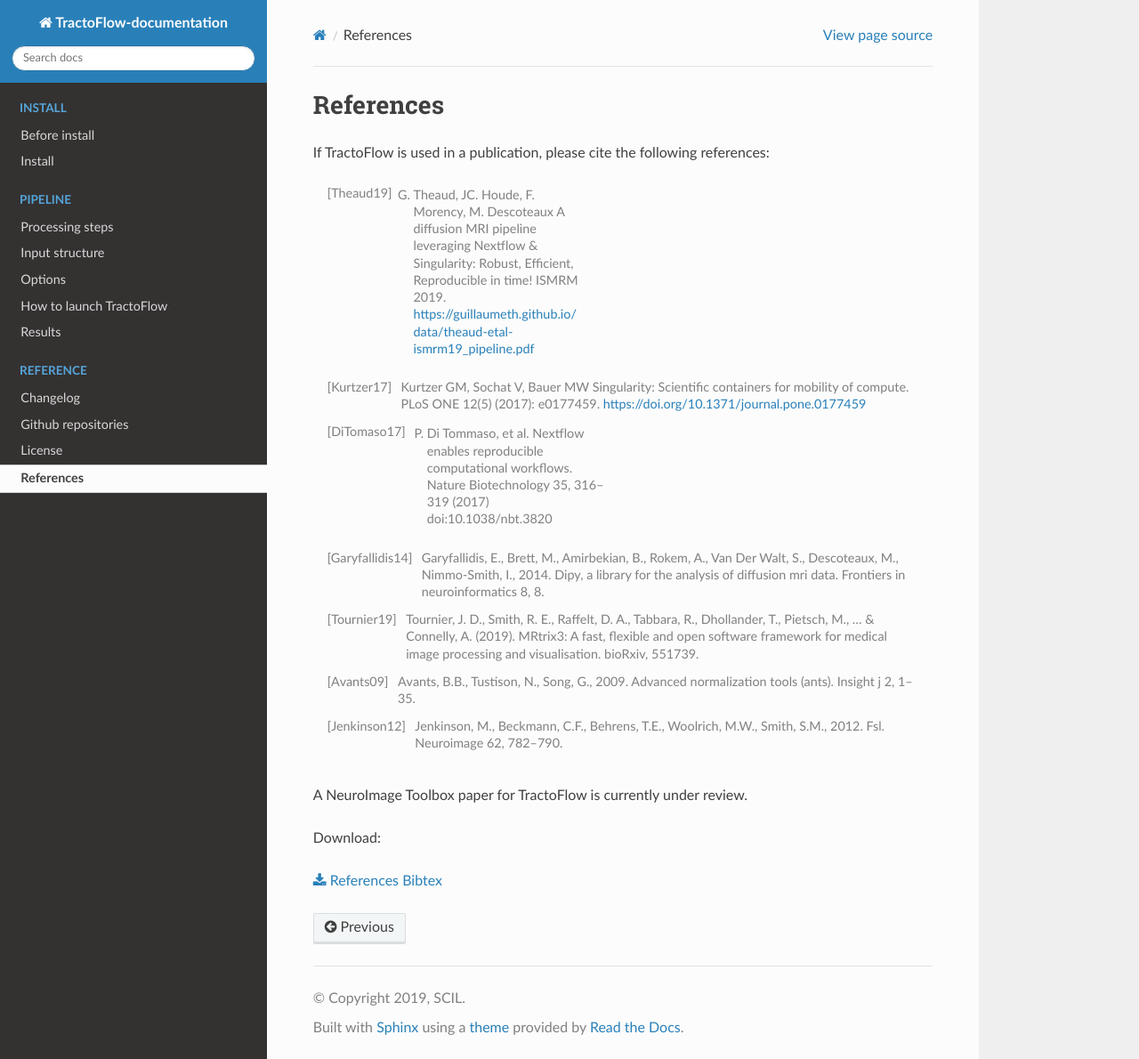
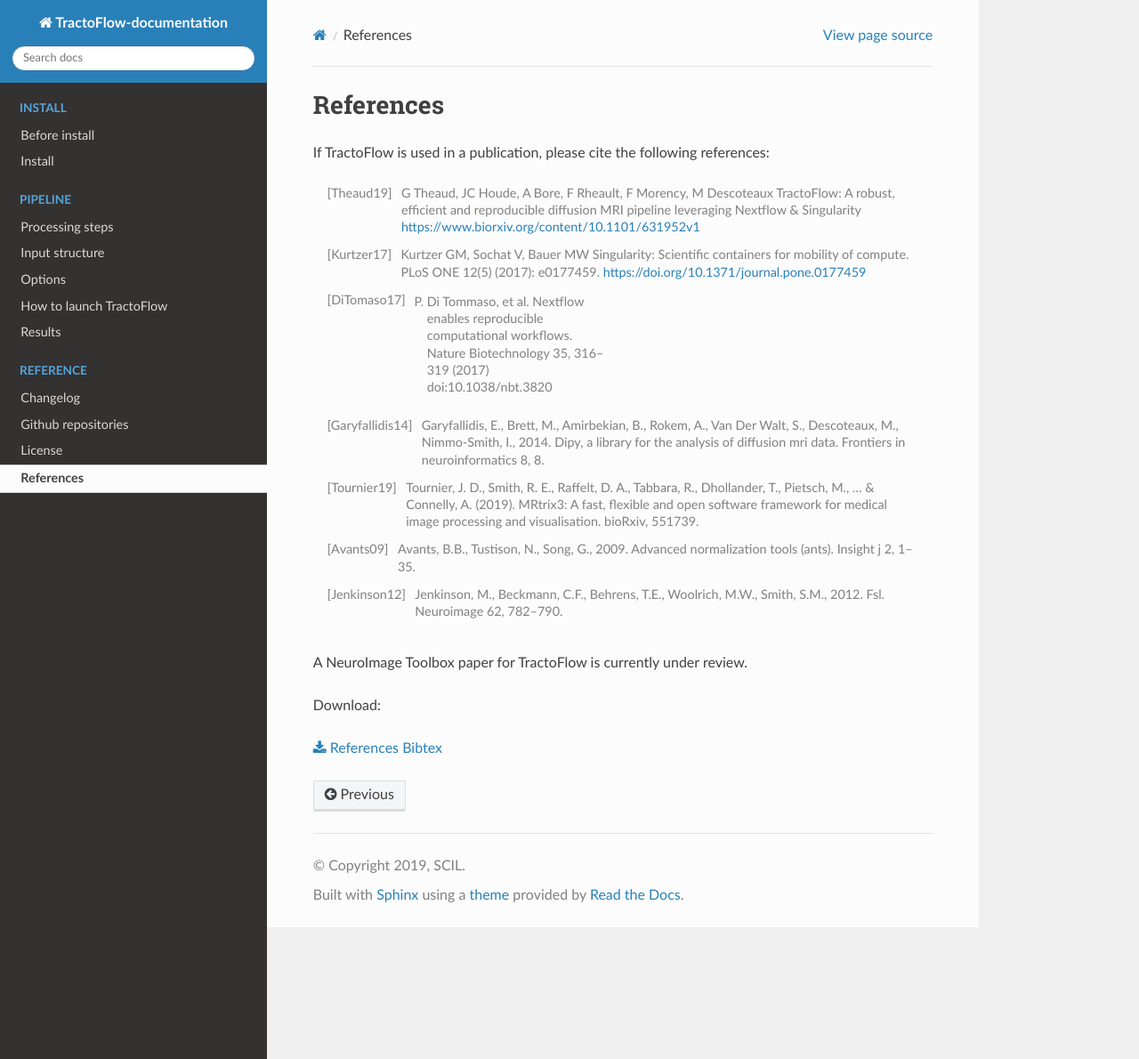
Before and after one commit to scilus/tractoflow_documentation, a Sphinx documentation site: the page built from source/reference/references.rst, in a window 1280 px wide and 1190 px high. Shown: the whole window at 89% size. Built offline with Sphinx 7.4.7 and the Read the Docs theme 2.0.0, drawn with Linux system fonts in a browser that asks for light colours.

Commit message:
Update references

```diff
--- a/source/data/tractoflow_references.bib
+++ b/source/data/tractoflow_references.bib
@@ -1,3 +1,13 @@
+@article {Theaud2019TractoFlow,
+	author = {Theaud, Guillaume and Houde, Jean-Christophe and Bore, Arnaud and Rheault, Francois and Morency, Felix and Descoteaux, Maxime},
+	title = {TractoFlow: A robust, efficient and reproducible diffusion MRI pipeline leveraging Nextflow \& Singularity},
+	year = {2019},
+	doi = {10.1101/631952},
+	URL = {https://www.biorxiv.org/content/early/2019/05/09/631952},
+	eprint = {https://www.biorxiv.org/content/early/2019/05/09/631952.full.pdf},
+	journal = {bioRxiv}
+}
+
 @article{kurtzer2017singularity,
   title={Singularity: Scientific containers for mobility of compute},
   author={Kurtzer, Gregory M and Sochat, Vanessa and Bauer, Michael W},
--- a/source/reference/references.rst
+++ b/source/reference/references.rst
@@ -3,7 +3,7 @@
 
 If TractoFlow is used in a publication, please cite the following references:
 
-.. [Theaud19] G. Theaud, JC. Houde, F. Morency, M. Descoteaux A diffusion MRI pipeline leveraging Nextflow & Singularity: Robust, Efficient, Reproducible in time! ISMRM 2019. https://guillaumeth.github.io/data/theaud-etal-ismrm19_pipeline.pdf
+.. [Theaud19] G Theaud, JC Houde, A Bore, F Rheault, F Morency, M Descoteaux TractoFlow: A robust, efficient and reproducible diffusion MRI pipeline leveraging Nextflow & Singularity https://www.biorxiv.org/content/10.1101/631952v1
 .. [Kurtzer17] Kurtzer GM, Sochat V, Bauer MW Singularity: Scientific containers for mobility of compute. PLoS ONE 12(5) (2017): e0177459. https://doi.org/10.1371/journal.pone.0177459
 .. [DiTomaso17] P. Di Tommaso, et al. Nextflow enables reproducible computational workflows. Nature Biotechnology 35, 316–319 (2017) doi:10.1038/nbt.3820
 .. [Garyfallidis14] Garyfallidis, E., Brett, M., Amirbekian, B., Rokem, A., Van Der Walt, S., Descoteaux, M., Nimmo-Smith, I., 2014. Dipy, a library for the analysis of diffusion mri data. Frontiers in neuroinformatics 8, 8.
```
